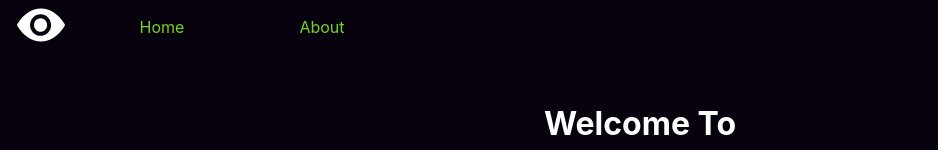
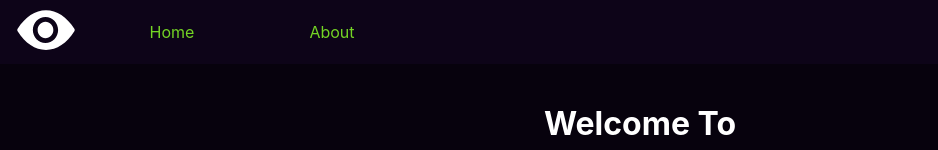
Before and after one commit to Dreadbot/TheGreenAlliance, a Next.js app: page / in a window 1280 px wide. Shown: the top 150 px of the page, without its empty margins (0-938 px from the left). Built offline with nearby package versions, Linux system fonts and the light colour scheme.

Commit message:
Changed color of nav bar. Made icon a link.

```diff
--- a/components/NavigationBar.tsx
+++ b/components/NavigationBar.tsx
@@ -13,7 +13,11 @@ const NavigationBar = ({ icon, pages }: NavigationBarProps) => {
     return (
         <div className={styles.container}>
             <ul className={styles.list}>
-                <li className={styles.icon}><Image src={icon} width="50px" height="50px"/></li>
+                <li className={styles.icon}>
+                    <a href="/">
+                        <Image src={icon} width="60px" height="60px" />
+                    </a>
+                </li>
                 {pages.map((page) => {
                     return (
                         <li key={page.title} className={styles.route}>
--- a/styles/NavBar.module.scss
+++ b/styles/NavBar.module.scss
@@ -6,7 +6,7 @@
     left: 0;
     // height: 100px;
     width: 100%;
-    background-color: colors.$bg;
+    background-color: colors.$nav;
 }
 
 .list {
@@ -20,6 +20,11 @@
 .icon {
     margin-left: 16px;
     margin-right: 16px;
+}
+
+.icon a {
+    width: 100%;
+    height: 100%;
 }
 
 .route {
--- a/styles/_colors.scss
+++ b/styles/_colors.scss
@@ -6,3 +6,4 @@ $altlight: #ff6b6b;
 $gr-dark: #559C1A;
 $gr: #57B139;
 $gr-light: #9FD98C;
+$nav: #0d0418;
```
